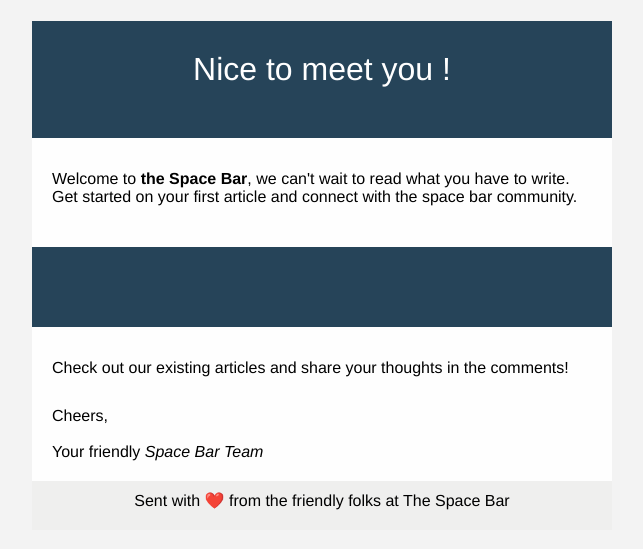
After one commit to BASAKSemih/ShopiFood, a Symfony app: template templates/mail/owner/confirm_account.html.twig in a window 1280 px wide. The commit adds this page. Shown: the top 549 px of the page, without its empty margins (318-961 px from the left). Run offline with Twig, Linux system fonts and the light colour scheme; the template is opened without the code that fills it, so the values that code supplies are empty; some libraries are stand-ins or nearby versions.

Commit message:
Owner Registration with Email Confirmation

```diff
--- a/composer.json
+++ b/composer.json
@@ -15,6 +15,7 @@
         "doctrine/doctrine-migrations-bundle": "^3.2",
         "doctrine/orm": "^2.11",
         "friendsoftwig/twigcs": "^5.1",
+        "league/html-to-markdown": "^5.0",
         "nunomaduro/phpinsights": "^2.1",
         "phpdocumentor/reflection-docblock": "^5.3",
         "phpmd/phpmd": "^2.11",
--- a/src/Controller/Owner/Security/RegistrationController.php
+++ b/src/Controller/Owner/Security/RegistrationController.php
@@ -7,6 +7,7 @@ namespace App\Controller\Owner\Security;
 use App\Entity\Owner;
 use App\Form\OwnerType;
 use App\Repository\OwnerRepository;
+use App\Service\Mail\ConfirmMailRegistration;
 use Doctrine\ORM\EntityManagerInterface;
 use Symfony\Bundle\FrameworkBundle\Controller\AbstractController;
 use Symfony\Component\HttpFoundation\Request;
@@ -22,12 +23,11 @@ final class RegistrationController extends AbstractController
         protected EntityManagerInterface $entityManager,
         protected OwnerRepository $ownerRepository,
         protected UserPasswordHasherInterface $passwordHasher,
-        protected MailerInterface $mailer
     ) {
     }
 
     #[Route('/espace-restaurant/inscription', name: 'register')]
-    public function registration(Request $request): Response
+    public function registration(Request $request, ConfirmMailRegistration $mailRegistration): Response
     {
         if ($this->getUser()) {
             $this->addFlash('warning', 'Vous êtes déjà connecter, vous ne pouvez pas vous inscrire');
@@ -44,6 +44,7 @@ final class RegistrationController extends AbstractController
                 $owner->setEmailToken($this->generateToken());
                 $this->entityManager->persist($owner);
                 $this->entityManager->flush();
+                $mailRegistration->sendConfirmRegistration($owner);
                 $this->addFlash('success', "Vous aller recevoir un email pour vérifier votre compte à l'adresse suivante : ".$owner->getEmail());
             }
         }
--- a/src/Form/OwnerType.php
+++ b/src/Form/OwnerType.php
@@ -78,7 +78,7 @@ class OwnerType extends AbstractType
             ->add('submit', SubmitType::class, [
                 'label' => false,
                 'attr' => [
-                    'class' => 'btn btn-lg my-3 btnConnexion',
+                    'class' => 'btn btn-lg btn-primary mt-2',
                 ],
             ]);
     }
--- /dev/null
+++ b/templates/mail/owner/confirm_account.html.twig
@@ -0,0 +1,83 @@
+<!doctype html>
+<html lang="en">
+<head>
+    <meta http-equiv="Content-Type" content="text/html; charset=utf-8">
+    <meta name="viewport" content="width=device-width">
+    <title>Welcome to the Space Bar!</title>
+    <style>
+        body {
+            margin: 0;
+            padding: 0;
+            background-color: #f3f3f3;
+            font-family: Helvetica, Arial, sans-serif;
+        }
+        h1 {
+            background-color: #264459;
+            color: #ffffff;
+            padding: 30px 0 50px 0;
+            font-weight: normal;
+        }
+        hr {
+            border: none;
+            border-top: 3px solid #264459;
+            margin: 20px;
+        }
+        .container {
+            background-color: #fefefe;
+            width: 580px;
+            margin: 0 auto;
+        }
+        .bottom {
+            background-color: #efefee;
+        }
+        .block {
+            margin: 0;
+            padding: 10px 20px 20px 20px;
+        }
+        .logo {
+            width: 100%;
+        }
+        .text-center {
+            text-align: center;
+        }
+        .btn {
+            display: inline-block;
+            padding: 10px 20px;
+            background-color: #264459;
+            color: #fefefe;
+            border: 1px solid #fff;
+            border-radius: 3px;
+            font-size: 20px;
+            font-weight: bold;
+            text-decoration: none;
+        }
+    </style>
+</head>
+<body>
+<div class="body">
+    <div class="container">
+        <div class="content">
+            <h1 class="text-center">Nice to meet you {{ owner.firstName }} {{ owner.email }}!</h1>
+            <p class="block">
+                Welcome to <strong>the Space Bar</strong>, we can't wait to read what you have to write.
+                Get started on your first article and connect with the space bar community.
+            </p>
+            <h1>{{ token }}</h1>
+            <p class="block">
+                Check out our existing articles and share your thoughts in the comments!
+            </p>
+{#            <a href="{{ url('security_valid', {'token': token}) }}" class="btn">Get reading!</a>#}
+        </div>
+        <div class="footer">
+            <p class="block">
+                Cheers,<br><br>
+                Your friendly <em>Space Bar Team</em>
+            </p>
+            <p class="block bottom text-center">
+                Sent with ❤️ from the friendly folks at The Space Bar
+            </p>
+        </div>
+    </div>
+</div>
+</body>
+</html>
```
Also changed, not shown: src/Service/Mail/ConfirmMailRegistration.php (added, +27 -0 lines), 3 other files.
